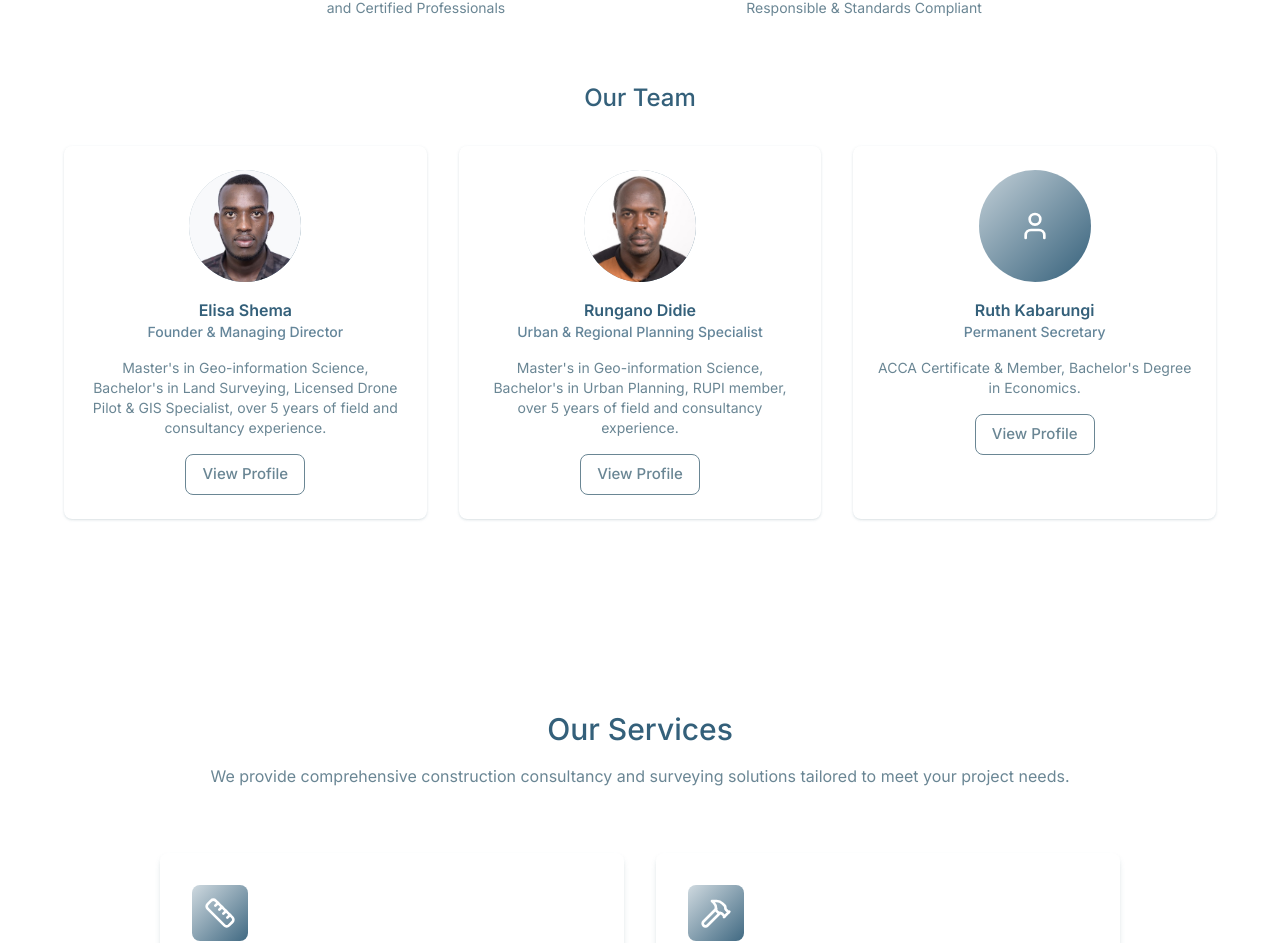
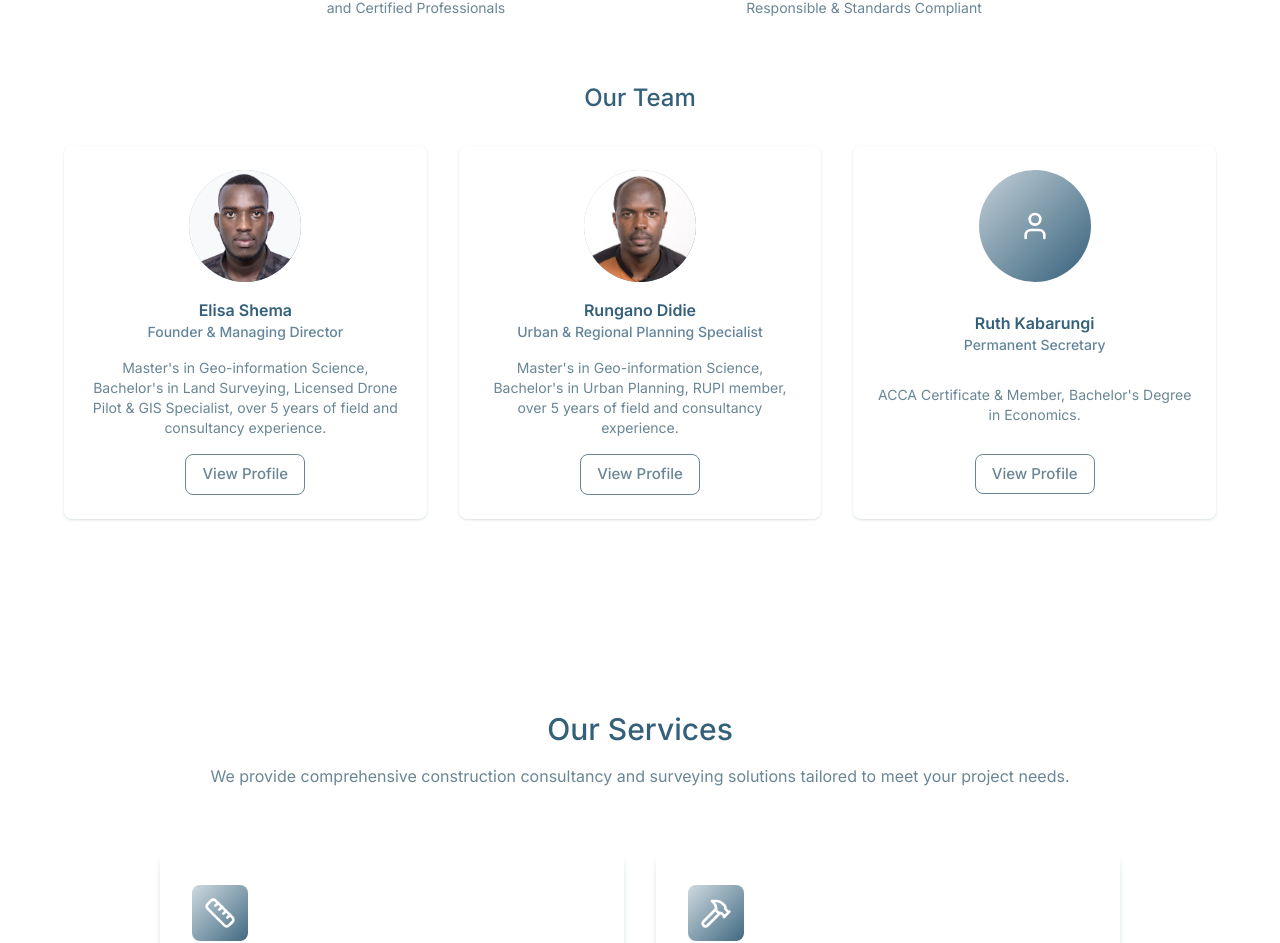
Before and after one commit to DavidMANZI-093/apex, a Next.js app: page / in a window 1280 px wide. Shown: the part 2092-3035 px from the top of the page. Built offline with nearby package versions, Linux system fonts and the light colour scheme.

Commit message:
Auto-commit at 7/21/2025, 10:31:42 AM for inactivity period...

```diff
--- a/src/components/ui/team.tsx
+++ b/src/components/ui/team.tsx
@@ -12,7 +12,7 @@ const Team = () => {
 			{team.map((value, index) => (
 				<div
 					key={index}
-					className="flex flex-col text-center gap-4 !p-6 rounded-lg shadow shadow-slate-gray/20 items-center hover:shadow-lg hover:scale-101 ease-in-out transition-all duration-200"
+					className="flex flex-col text-center gap-4 !p-6 rounded-lg shadow shadow-slate-gray/20 items-center justify-between hover:shadow-lg hover:scale-101 ease-in-out transition-all duration-200"
 				>
 					<div className="w-28 h-28 bg-gradient-to-br from-indigo-dye/25 to-indigo-dye/85 rounded-full flex items-center justify-center mx-auto">
 						{value.image ? (
```
